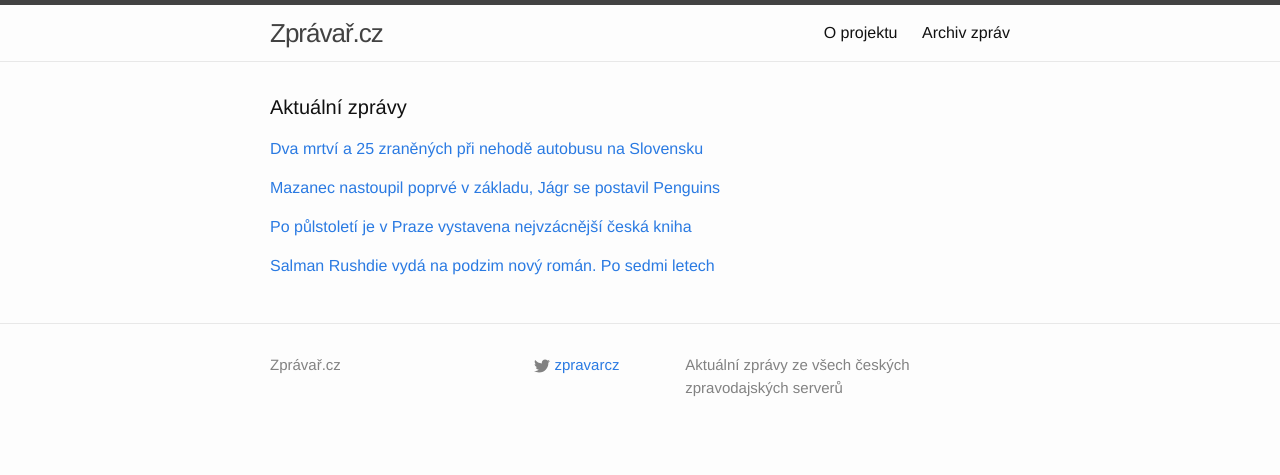
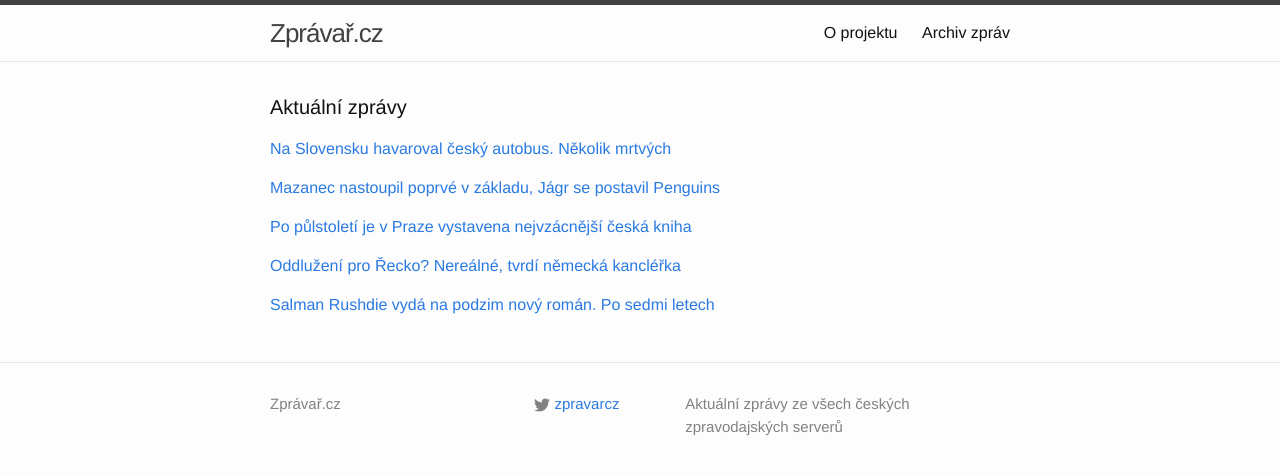
Before and after one commit to adliska/zpravar, a Jekyll site: the page built from index.html, in a window 1280 px wide. Shown: the top 475 px of the page. Built offline with Jekyll 4.4.1, drawn with Linux system fonts in a browser that asks for light colours.

Commit message:
zpravar news update

```diff
--- a/index.html
+++ b/index.html
@@ -5,9 +5,11 @@ layout: default
 <div class="home">
     <h1 class="page-heading">Aktuální zprávy</h1>
 
-<p><a href="javascript:;" onclick="toggle_visibility('zpravy0')">Dva mrtví a 25 zraněných při nehodě autobusu na Slovensku</a></p>
+<p><a href="javascript:;" onclick="toggle_visibility('zpravy0')">Na Slovensku havaroval český autobus. Několik mrtvých</a></p>
 <div id="zpravy0" style="display:none">
 <ul>
+<li><a href=http://www.tyden.cz/rubriky/domaci/na-slovensku-havaroval-cesky-autobus-nekolik-mrtvych_331939.html>Na Slovensku havaroval český autobus. Několik mrtvých - www.tyden.cz</a></li>
+<li><a href=http://zahranicni.ihned.cz/evropa-slovensko/c1-63462760-slovensko-praha-uzhorod-autobus-nehoda-dva-mrtvi>Na Slovensku boural autobus jedoucí z Prahy, na místě zemřeli dva lidé - zahranicni.ihned.cz</a></li>
 <li><a href=http://www.ceskenoviny.cz/zpravy/zpravy/dva-mrtvi-a-25-zranenych-pri-nehode-autobusu-na-slovensku/1175659>Dva mrtví a 25 zraněných při nehodě autobusu na Slovensku - www.ceskenoviny.cz</a></li>
 <li><a href=http://www.lidovky.cz/dva-mrtvi-a-25-zranenych-pri-nehode-autobusu-na-slovensku-pka-/zpravy-svet.aspx?c=A150131_072842_ln_zahranici_rof>Dva mrtví a 25 zraněných při nehodě autobusu na Slovensku  - www.lidovky.cz</a></li>
 <li><a href=http://www.rozhlas.cz/_zprava/na-slovensku-havaroval-autobus-jedouci-z-prahy-na-miste-jsou-dva-mrtvi--1450097>Na Slovensku havaroval autobus jedoucí z Prahy, na místě jsou dva mrtví  - www.rozhlas.cz</a></li>
@@ -30,15 +32,23 @@ layout: default
 <li><a href=http://www.denik.cz/hokej/mazanec-chytal-v-letosnim-rocniku-nhl-poprve-od-uvodni-minuty-20150131.html>Mazanec chytal v letošním ročníku NHL poprvé od úvodní minuty - www.denik.cz</a></li>
 <li><a href=http://sport.aktualne.cz/vrbata-dal-devatenacty-gol-pecetil-vitezstvi-vancouveru/r~174a2b4ca91011e4a7d8002590604f2e/>Vrbata dal devatenáctý gól, pečetil vítězství Vancouveru - sport.aktualne.cz</a></li>
 </ul>
-</div><p><a href="javascript:;" onclick="toggle_visibility('zpravy2')">Po půlstoletí je v Praze vystavena nejvzácnější česká kniha</a></p>
+</div><p><a href="javascript:;" onclick="toggle_visibility('zpravy2')">Po půlstoletí je v Praze vystavena nejvzácnější česká kniha </a></p>
 <div id="zpravy2" style="display:none">
 <ul>
+<li><a href=http://www.lidovky.cz/po-pulstoleti-je-v-praze-vystavena-nejvzacnejsi-ceska-kniha-pls-/zpravy-domov.aspx?c=A150131_092510_ln_domov_rof>Po půlstoletí je v Praze vystavena nejvzácnější česká kniha  - www.lidovky.cz</a></li>
 <li><a href=http://www.ceskenoviny.cz/zpravy/zpravy/po-pulstoleti-je-v-praze-vystavena-nejvzacnejsi-ceska-kniha/1175678>Po půlstoletí je v Praze vystavena nejvzácnější česká kniha - www.ceskenoviny.cz</a></li>
 <li><a href=http://www.rozhlas.cz/_zprava/v-praze-bude-vystaven-budysinsky-rukopis-a-kodex-vysehradsky--1450086>V Praze bude vystaven Budyšínský rukopis a Kodex vyšehradský - www.rozhlas.cz</a></li>
 <li><a href=http://www.rozhlas.cz/_zprava/po-pulstoleti-bude-o-vikendu-vystaven-original-vysehradskeho-kodexu--1450086>Po půlstoletí bude o víkendu vystaven originál Vyšehradského kodexu - www.rozhlas.cz</a></li>
 </ul>
-</div><p><a href="javascript:;" onclick="toggle_visibility('zpravy3')">Salman Rushdie vydá na podzim nový román. Po sedmi letech </a></p>
+</div><p><a href="javascript:;" onclick="toggle_visibility('zpravy3')">Oddlužení pro Řecko? Nereálné, tvrdí německá kancléřka</a></p>
 <div id="zpravy3" style="display:none">
+<ul>
+<li><a href=http://zpravy.aktualne.cz/zahranici/oddluzeni-pro-recko-nerealne-tvrdi-nemecka-kanclerka/r~1a464728a92311e4a7d8002590604f2e/>Oddlužení pro Řecko? Nereálné, tvrdí německá kancléřka - zpravy.aktualne.cz</a></li>
+<li><a href=http://www.ceskenoviny.cz/zpravy/zpravy/merkelova-vyloucila-dalsi-snizeni-reckeho-dluhu/1175691>Merkelová vyloučila další snížení řeckého dluhu - www.ceskenoviny.cz</a></li>
+<li><a href=http://byznys.ihned.cz/c1-63462770-recko-dluh-tsipras-alexis-euro-merkelova-nemecko>Merkelová: Řecký dluh nesnížíme, miliardy se mu odpustily již dřív - byznys.ihned.cz</a></li>
+</ul>
+</div><p><a href="javascript:;" onclick="toggle_visibility('zpravy4')">Salman Rushdie vydá na podzim nový román. Po sedmi letech </a></p>
+<div id="zpravy4" style="display:none">
 <ul>
 <li><a href=http://www.lidovky.cz/salman-rushdie-vyda-na-podzim-novy-roman-po-sedmi-letech-p2q-/kultura.aspx?c=A150131_073754_lide_rof>Salman Rushdie vydá na podzim nový román. Po sedmi letech  - www.lidovky.cz</a></li>
 <li><a href=http://www.ceskenoviny.cz/zpravy/zpravy/na-podzim-vyjde-novy-roman-salmana-rushdieho-po-sedmi-letech/1175655>Na podzim vyjde nový román Salmana Rushdieho, po sedmi letech - www.ceskenoviny.cz</a></li>
```
